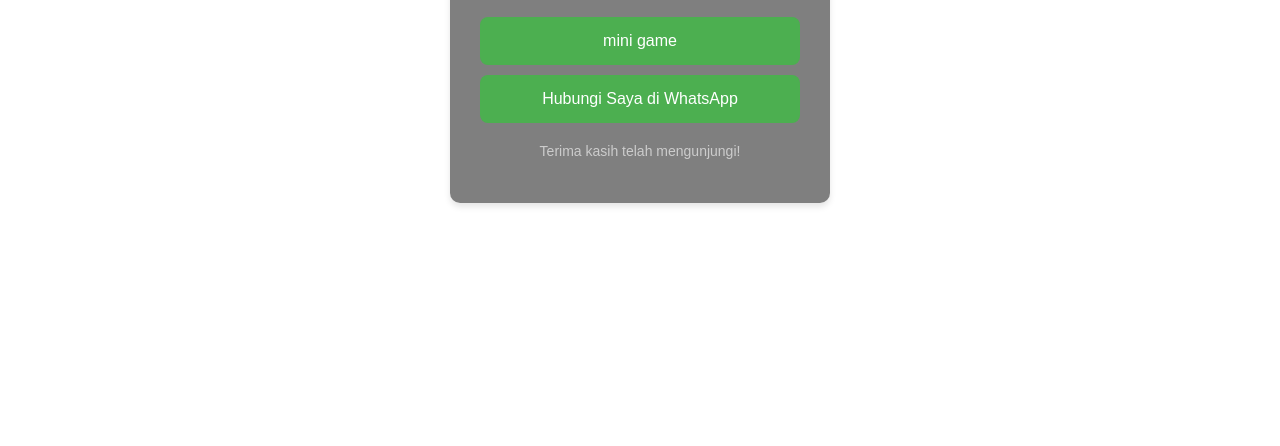
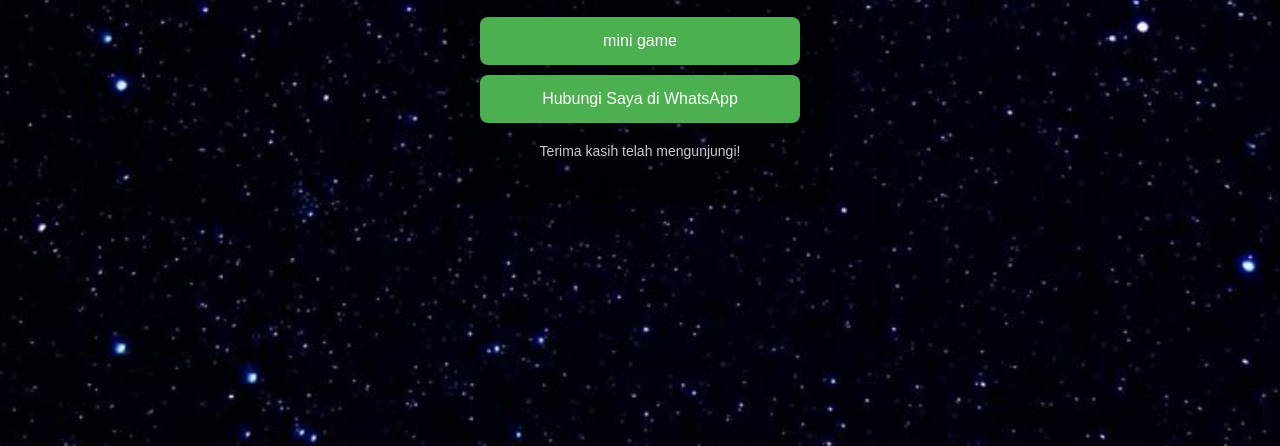
Before and after one commit to hmadalam/Stardust, a plain HTML site: page index.html in a window 1280 px wide. Shown: the part 354-800 px from the top of the page. Drawn offline with Linux system fonts and the light colour scheme.

Commit message:
Update index.html

```diff
--- a/index.html
+++ b/index.html
@@ -7,7 +7,7 @@
     <style>
         body {
             font-family: 'Arial', sans-serif;
-            background-image: url('/1f1b8d1478b8bf5f98fe71e7837c71df.jpg'); /* Ganti dengan nama file gambar kamu */
+            background-image: url('/58820f70f5e07ef7f72853d0cec186e1.jpg'); /* Ganti dengan nama file gambar kamu */
             background-size: cover;
             background-position: center;
             margin: 0;
```
